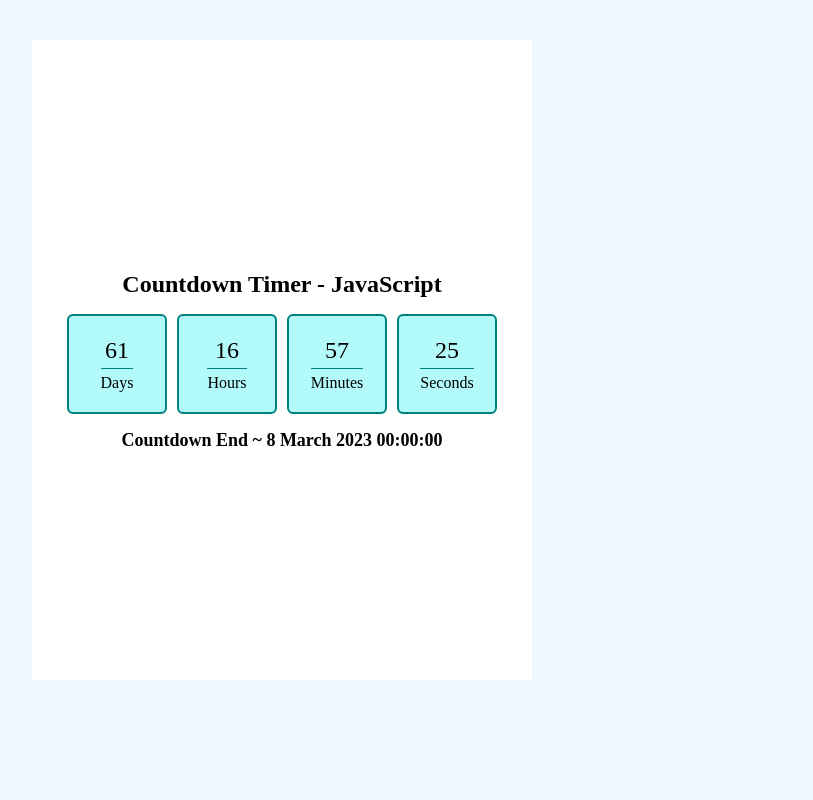
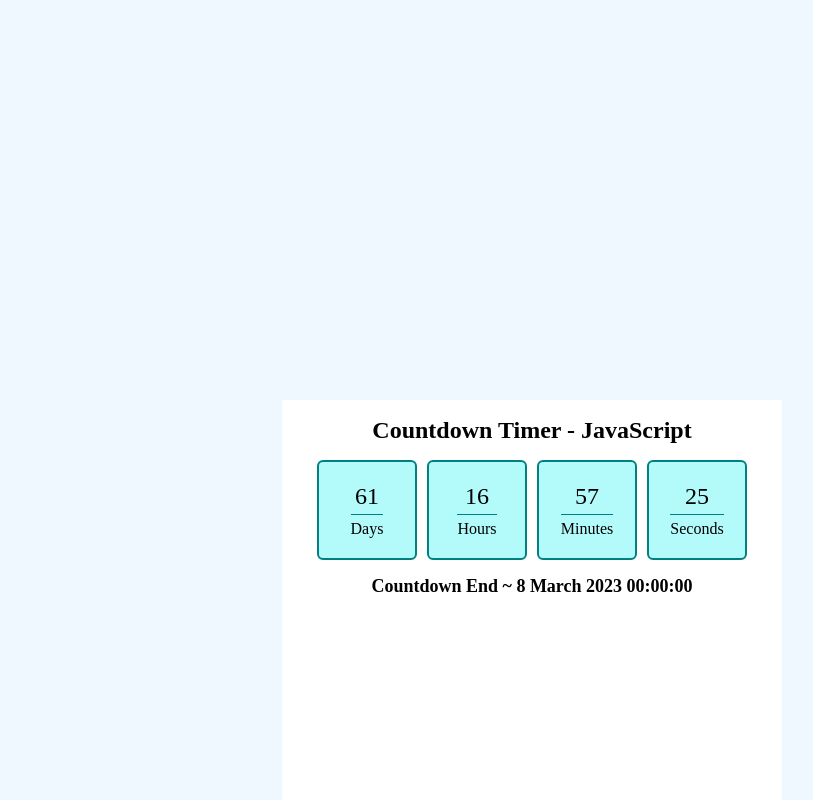
Before and after one commit to chandnicodes/countdown-timer-js-dec-22, a plain HTML site: page index.html in a window 1280 px wide. Shown: the top 800 px of the page, without its empty margins (358-1171 px from the left). Drawn offline with Linux system fonts and the light colour scheme.

Commit message:
Update style.css

```diff
--- a/style.css
+++ b/style.css
@@ -9,10 +9,12 @@
   }
   .container-main {
     width: 500px;
-    margin: auto;
     height: 80vh;
-    margin-block: 40px;
     background: white;
+    position:absolute;
+    top:50%;
+    left:50%;
+    transform:translate(-50%, -50%)
     display: flex;
     flex-direction: column;
     justify-content: center;
```
